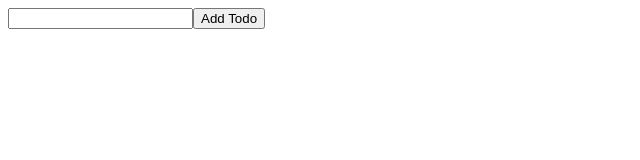
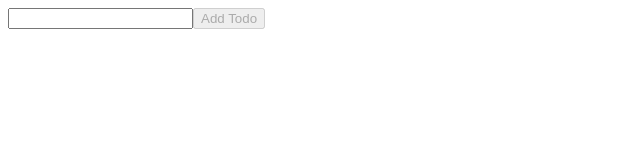
Before and after one commit to compiuta/listdos-react, a React (Create React App) app: page / in a window 1280 px wide. Shown: the top 160 px of the page, without its empty margins (0-640 px from the left). Built offline with nearby package versions, Linux system fonts and the light colour scheme.

Commit message:
add condition to disable add button if input has only white space

```diff
--- a/src/App.js
+++ b/src/App.js
@@ -57,7 +57,11 @@ const App = () => {
         })}
       </div>
       <input type="text" value={todoValue} onChange={todoInputChange} />
-      <button className="add-todo" onClick={addTodo}>
+      <button
+        className="add-todo"
+        onClick={addTodo}
+        disabled={todoValue.replace(/ /g, "") ? "" : "disabled"}
+      >
         Add Todo
       </button>
     </div>
```
